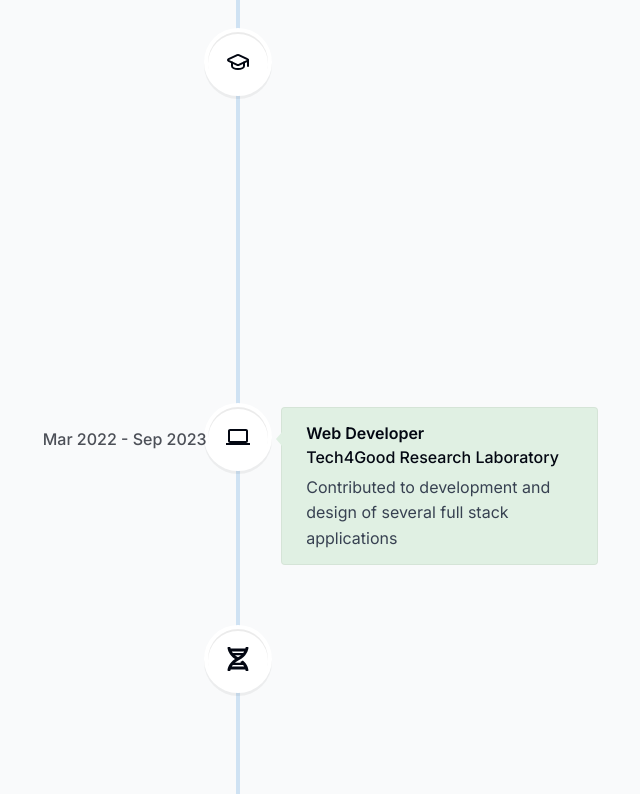
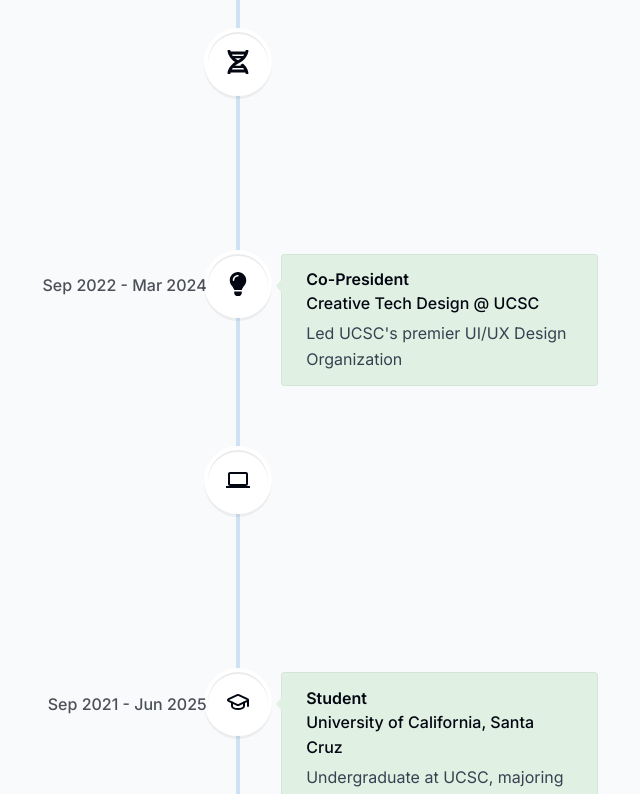
Before and after one commit to shreyasun/shreyasun.github.io, a Next.js app: page / in a window 1280 px wide. Shown: the part 1206-2000 px from the top of the page, without its empty margins (402-1042 px from the left). Built offline with nearby package versions, Linux system fonts and the light colour scheme.

Commit message:
Finished for now

```diff
--- a/components/Intro.tsx
+++ b/components/Intro.tsx
@@ -70,7 +70,8 @@
           <BsLinkedin />
         </a>
 
-        <a className="group bg-white p-4 text-gray-700 flex items-center gap-2 rounded-full outline-none focus:scale-110 hover:scale-110 hover-bg-gray-950 active:scale-105 transition cursor-pointer">
+        <a className="group bg-white p-4 text-gray-700 flex items-center gap-2 rounded-full outline-none focus:scale-110 hover:scale-110 hover-bg-gray-950 active:scale-105 transition cursor-pointer"
+          href="mailto:ssundar6@ucsc.edu">
           <MdEmail />
         </a>
 
--- a/lib/data.ts
+++ b/lib/data.ts
@@ -31,24 +31,15 @@
 ] as const;
 
 export const experiences = [
-  {
-    title: "Student",
-    company: "University of California, Santa Cruz",
-    location: "Santa Cruz, CA",
+  /*{
+    title: "Software Engineer Intern",
+    company: "Realtor.com",
+    location: "Austin, TX",
     description:
-      "Undergraduate at UCSC, majoring in Computer Science. Coursework: Python and C Programming, Data Structures, Algorithms, Machine Learning, Database Systems, Computer Systems Design, Web Applications, Artificial Intelligence, Software Engineering",
-    icon: React.createElement(LuGraduationCap),
-    date: "Sep 2021 - Aug 2024",
-  },
-  {
-    title: "Web Developer",
-    company: "Tech4Good Research Laboratory",
-    location: "Santa Cruz, CA",
-    description:
-      "Contributed to development and design of several full stack applications",
-    icon: React.createElement(MdComputer),
-    date: "Mar 2022 - Sep 2023",
-  },
+      "Allocation and Yield Team",
+    icon: React.createElement(HiOutlineBuildingOffice),
+    date: "June 2024 - present",
+  },*/
   {
     title: "Software Developer Intern",
     company: "UC Santa Cruz Genomics Institute",
@@ -65,17 +56,26 @@
     description:
       "Led UCSC's premier UI/UX Design Organization",
     icon: React.createElement(FaLightbulb),
-    date: "Sep 2022 - present",
+    date: "Sep 2022 - Mar 2024",
   },
-  /*{
-    title: "Software Engineer Intern",
-    company: "Realtor.com",
-    location: "Austin, TX",
+  {
+    title: "Web Developer",
+    company: "Tech4Good Research Laboratory",
+    location: "Santa Cruz, CA",
     description:
-      "Allocation and Yield Team",
-    icon: React.createElement(HiOutlineBuildingOffice),
-    date: "June 2024 - present",
-  },*/
+      "Contributed to development and design of several full stack applications",
+    icon: React.createElement(MdComputer),
+    date: "Mar 2022 - Sep 2023",
+  },
+  {
+    title: "Student",
+    company: "University of California, Santa Cruz",
+    location: "Santa Cruz, CA",
+    description:
+      "Undergraduate at UCSC, majoring in Computer Science. Coursework: Python and C Programming, Data Structures, Algorithms, Machine Learning, Database Systems, Computer Systems Design, Web Applications, Artificial Intelligence, Software Engineering",
+    icon: React.createElement(LuGraduationCap),
+    date: "Sep 2021 - Jun 2025",
+  }
 ] as const;
 
 export const projects = [
```
